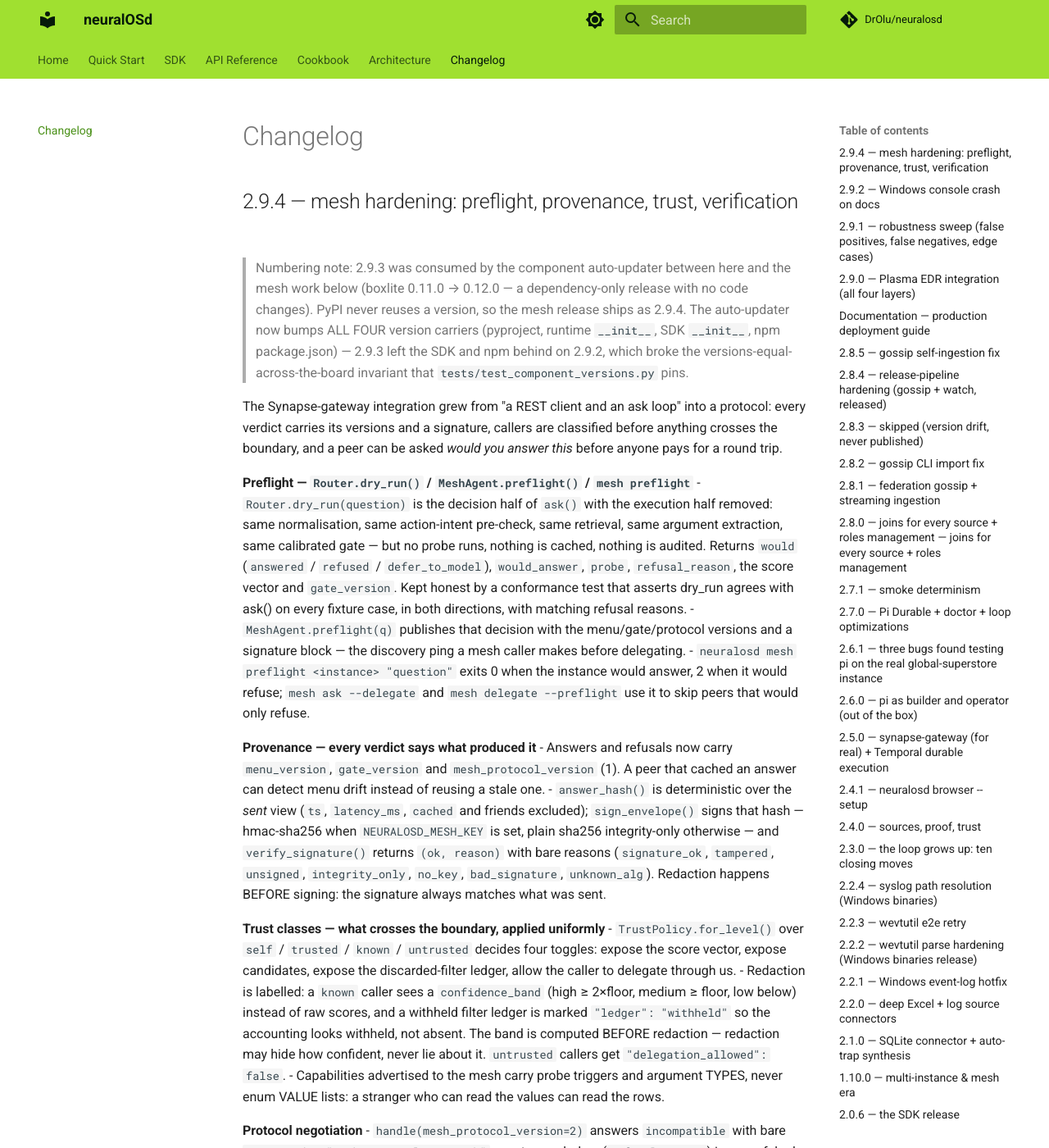
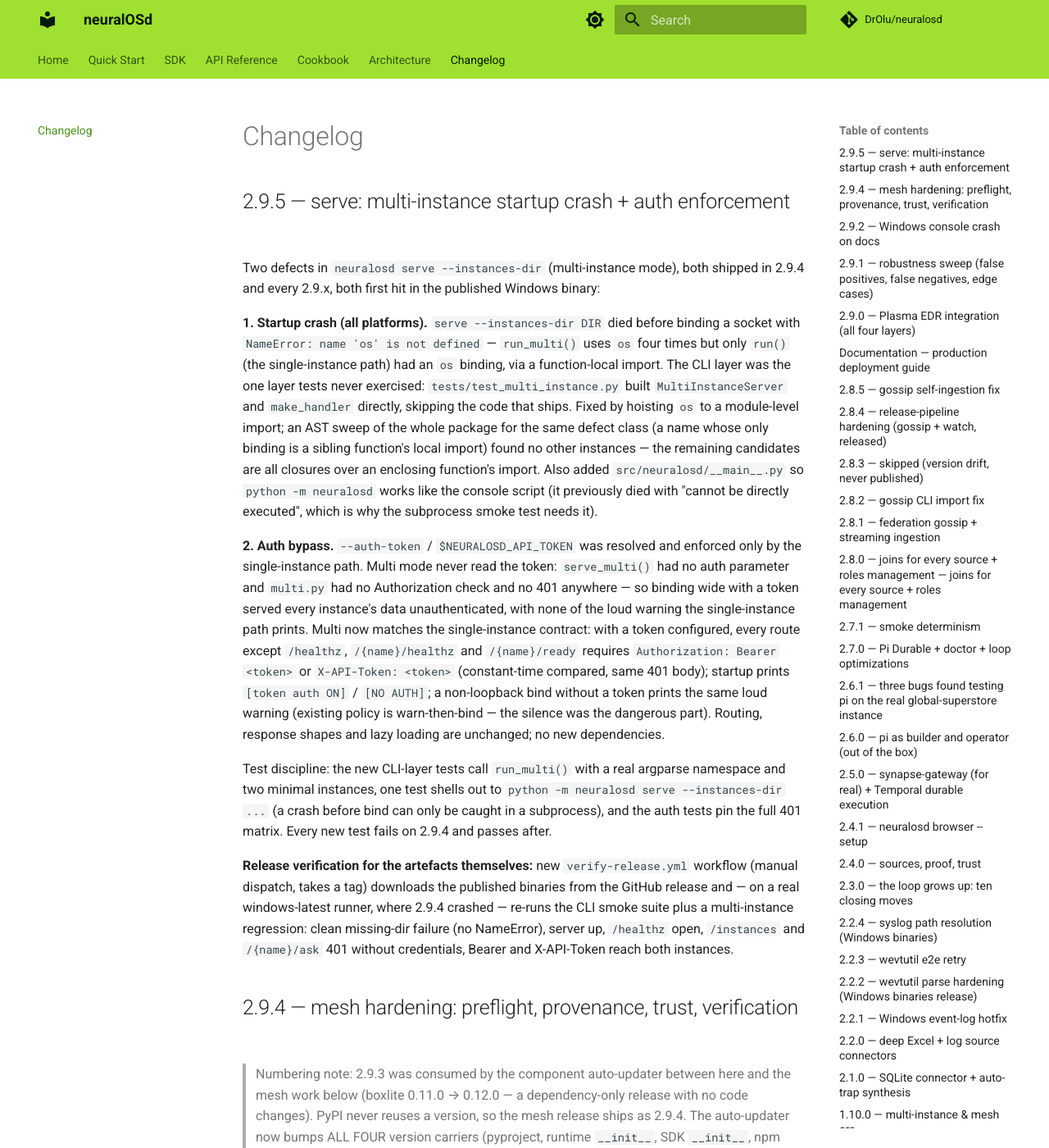
Before and after one commit to DrOlu/neuralosd, an MkDocs documentation site: the page built from docs/changelog.md, in a window 1280 px wide and 1400 px high. Shown: the whole window at 82% size. Built offline with MkDocs 1.6.1 and Material for MkDocs 9.7.7, drawn with Linux system fonts in a browser that asks for light colours; comment, search, counter and statistics services are not loaded.

Commit message:
release: v2.9.5 — publish + multi-instance release verification workflow
- bump all four version carriers (pyproject, runtime __init__, SDK __init__,
  npm package.json) to 2.9.5 via scripts/component_versions.py
- changelog: the two multi-instance defects and their fix discipline
- usage.md: multi-instance serve section (path routing + the 2.9.5 auth
  contract); R6 updated — python -m neuralosd now exists
- verify-release.yml: post-release gate that downloads the PUBLISHED
  binaries from a GitHub release and re-verifies on real runners —
  windows-x64 base + msb (where 2.9.4 crashed on startup and served
  unauthenticated), macos-arm64 and linux-x64 base: CLI smoke suite +
  multi-instance regression (clean missing-dir failure, /healthz open,
  401 matrix, authed ask across two instances)

```diff
--- a/docs/changelog.md
+++ b/docs/changelog.md
@@ -1,4 +1,52 @@
 # Changelog
+
+## 2.9.5 — serve: multi-instance startup crash + auth enforcement
+
+Two defects in `neuralosd serve --instances-dir` (multi-instance mode), both
+shipped in 2.9.4 and every 2.9.x, both first hit in the published Windows
+binary:
+
+**1. Startup crash (all platforms).** `serve --instances-dir DIR` died before
+binding a socket with `NameError: name 'os' is not defined` — `run_multi()`
+uses `os` four times but only `run()` (the single-instance path) had an `os`
+binding, via a function-local import. The CLI layer was the one layer
+tests never exercised: `tests/test_multi_instance.py` built
+`MultiInstanceServer` and `make_handler` directly, skipping the code that
+ships. Fixed by hoisting `os` to a module-level import; an AST sweep of the
+whole package for the same defect class (a name whose only binding is a
+sibling function's local import) found no other instances — the remaining
+candidates are all closures over an enclosing function's import. Also added
+`src/neuralosd/__main__.py` so `python -m neuralosd` works like the console
+script (it previously died with "cannot be directly executed", which is why
+the subprocess smoke test needs it).
+
+**2. Auth bypass.** `--auth-token` / `$NEURALOSD_API_TOKEN` was resolved and
+enforced only by the single-instance path. Multi mode never read the token:
+`serve_multi()` had no auth parameter and `multi.py` had no Authorization
+check and no 401 anywhere — so binding wide with a token served every
+instance's data unauthenticated, with none of the loud warning the
+single-instance path prints. Multi now matches the single-instance contract:
+with a token configured, every route except `/healthz`, `/{name}/healthz`
+and `/{name}/ready` requires `Authorization: Bearer <token>` or
+`X-API-Token: <token>` (constant-time compared, same 401 body); startup
+prints `[token auth ON]` / `[NO AUTH]`; a non-loopback bind without a token
+prints the same loud warning (existing policy is warn-then-bind — the
+silence was the dangerous part). Routing, response shapes and lazy loading
+are unchanged; no new dependencies.
+
+Test discipline: the new CLI-layer tests call `run_multi()` with a real
+argparse namespace and two minimal instances, one test shells out to
+`python -m neuralosd serve --instances-dir ...` (a crash before bind can only
+be caught in a subprocess), and the auth tests pin the full 401 matrix.
+Every new test fails on 2.9.4 and passes after.
+
+**Release verification for the artefacts themselves:** new
+`verify-release.yml` workflow (manual dispatch, takes a tag) downloads the
+published binaries from the GitHub release and — on a real windows-latest
+runner, where 2.9.4 crashed — re-runs the CLI smoke suite plus a
+multi-instance regression: clean missing-dir failure (no NameError), server
+up, `/healthz` open, `/instances` and `/{name}/ask` 401 without credentials,
+Bearer and X-API-Token reach both instances.
 
 ## 2.9.4 — mesh hardening: preflight, provenance, trust, verification
 
--- a/pyproject.toml
+++ b/pyproject.toml
@@ -4,7 +4,7 @@
 
 [project]
 name = "neuralosd"
-version = "2.9.4"
+version = "2.9.5"
 description = "Deterministic-first agentic runtime — @probe framework, chain runner, meta-selector, HITL guardrails, MCP/OpenAPI exposure, and microVM sandbox backends (BoxLite / Microsandbox)"
 readme = "README.md"
 requires-python = ">=3.10"
--- a/src/neuralosd/__init__.py
+++ b/src/neuralosd/__init__.py
@@ -6,7 +6,7 @@
 source. Offline. On CPU. With verification gates, audit trail, and
 deterministic routing.
 """
-__version__ = "2.9.4"
+__version__ = "2.9.5"
 
 _DOCS = {
     "usage": "neuralOS usage and operations guide",
--- a/src/neuralosd_sdk/__init__.py
+++ b/src/neuralosd_sdk/__init__.py
@@ -6,4 +6,4 @@
     RefusalError,
     TransportError,
 )
-__version__ = "2.9.4"
+__version__ = "2.9.5"
```
Also changed, not shown: docs/usage.md (+27 -1 lines), 2 other files.
